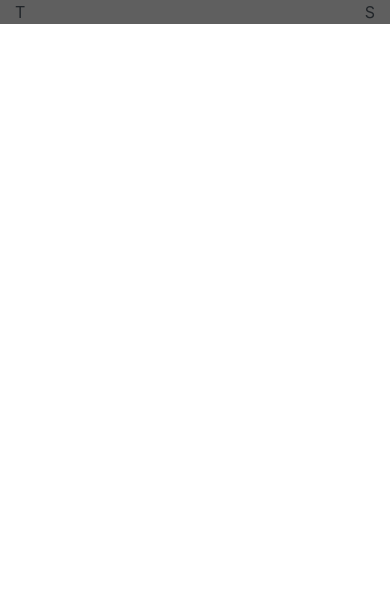
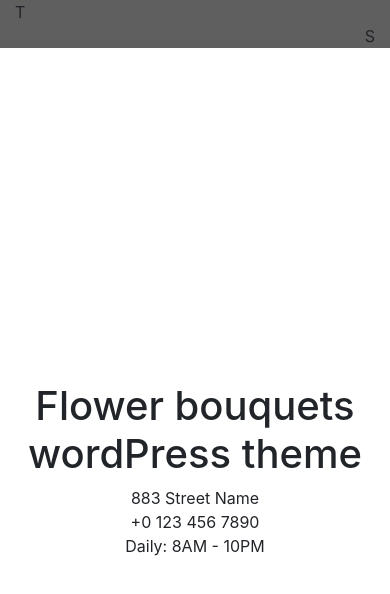
Before and after one commit to vovkaSviter/iamtulip, a plain HTML site: page markup/index.html in a window 390 px wide. Drawn offline with Linux system fonts and the light colour scheme.

Commit message:
Centered bbHome content/

```diff
--- a/markup/index.html
+++ b/markup/index.html
@@ -16,13 +16,27 @@
 		<div class="row">
 			<div class="container">
 				<div class="row">
-					<div class="col col-md-4 text-left">T</div>
+					<div class="col-12 col-md-4 text-left">T</div>
 					<div class=""></div>
-					<div class="col d-lg-none text-right">S</div>
+					<div class="col-12 d-lg-none text-right">S</div>
 				</div>
 			</div>
 		</div>
 	</nav>
+
+	<section id="bbHome" class="container-fluid">
+		<div class="row vh-100 align-items-center">
+			<div class="container">
+				<div class="row justify-content-center">
+					<h1 class="col-12 text-center">Flower bouquets<br>wordPress theme</h1>
+					<div id="bbHomeAddress" class="col-12 col-lg-3 text-center">883 Street Name</div>
+					<div id="bbHomePhone" class="col-12 col-lg-3 text-center">+0 123 456 7890</div>
+					<div id="bbHomeHours" class="col-12 col-lg-3 text-center">Daily: 8AM - 10PM</div>
+				</div>
+			</div>
+		</div>
+	</section>
+
 
     <!-- Optional JavaScript -->
     <!-- jQuery first, then Popper.js, then Bootstrap JS -->
```
Also changed, not shown: markup/sass/style.sass (+7 -0 lines), markup/imgs/bouquet.png (added), 1 other file.
